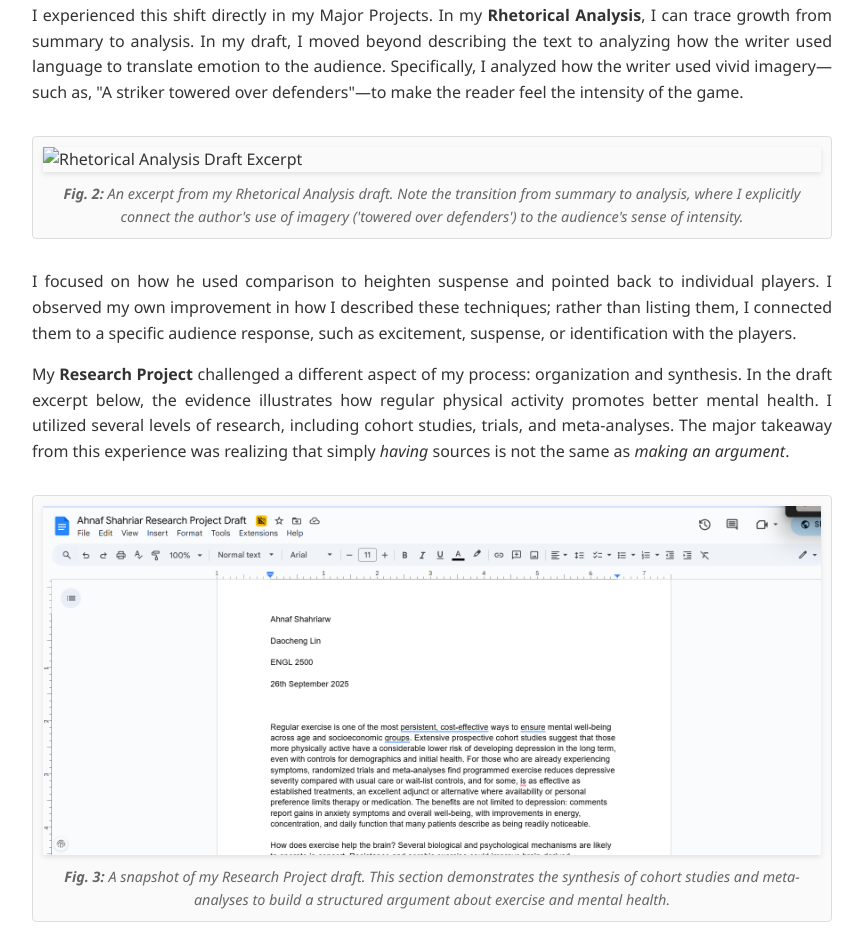
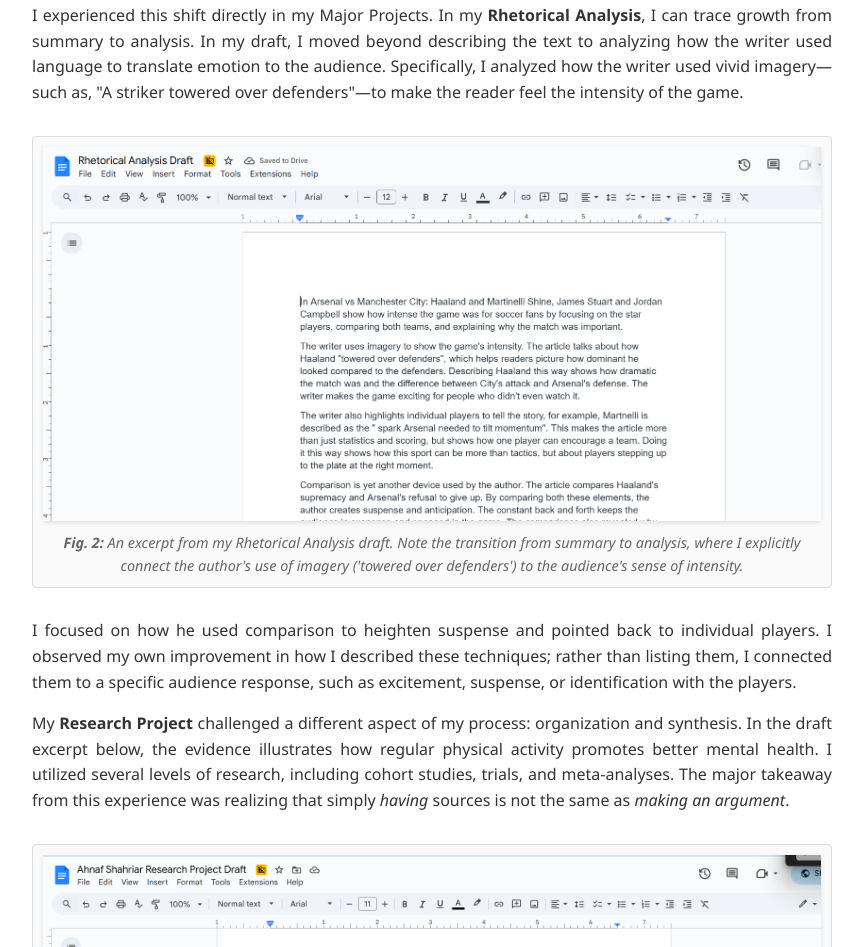
Before and after one commit to ahnaf-50/Portfolio-ENGL2500, a plain HTML site: page index.html in a window 1280 px wide. Shown: the part 1304-2251 px from the top of the page, without its empty margins (208-1071 px from the left). Drawn offline with Linux system fonts and the light colour scheme.

Commit message:
Fix HTML encoding issues in index.html

```diff
--- a/index.html
+++ b/index.html
@@ -104,7 +104,7 @@
         <p>I experienced this shift directly in my Major Projects. In my <strong>Rhetorical Analysis</strong>, I can trace growth from summary to analysis. In my draft, I moved beyond describing the text to analyzing how the writer used language to translate emotion to the audience. Specifically, I analyzed how the writer used vivid imagery—such as, "A striker towered over defenders"—to make the reader feel the intensity of the game.</p>
 
         <figure>
-            <img src="Screenshot 2025-12-15 214732.jpg" alt="Rhetorical Analysis Draft Excerpt">
+            <img src="Screenshot 2025-12-15 214732.png" alt="Rhetorical Analysis Draft Excerpt">
             <figcaption><strong>Fig. 2:</strong> An excerpt from my Rhetorical Analysis draft. Note the transition from summary to analysis, where I explicitly connect the author's use of imagery ('towered over defenders') to the audience's sense of intensity.</figcaption>
         </figure>
 
@@ -146,4 +146,5 @@
     </div>
 
 </body>
+
 </html>
```
